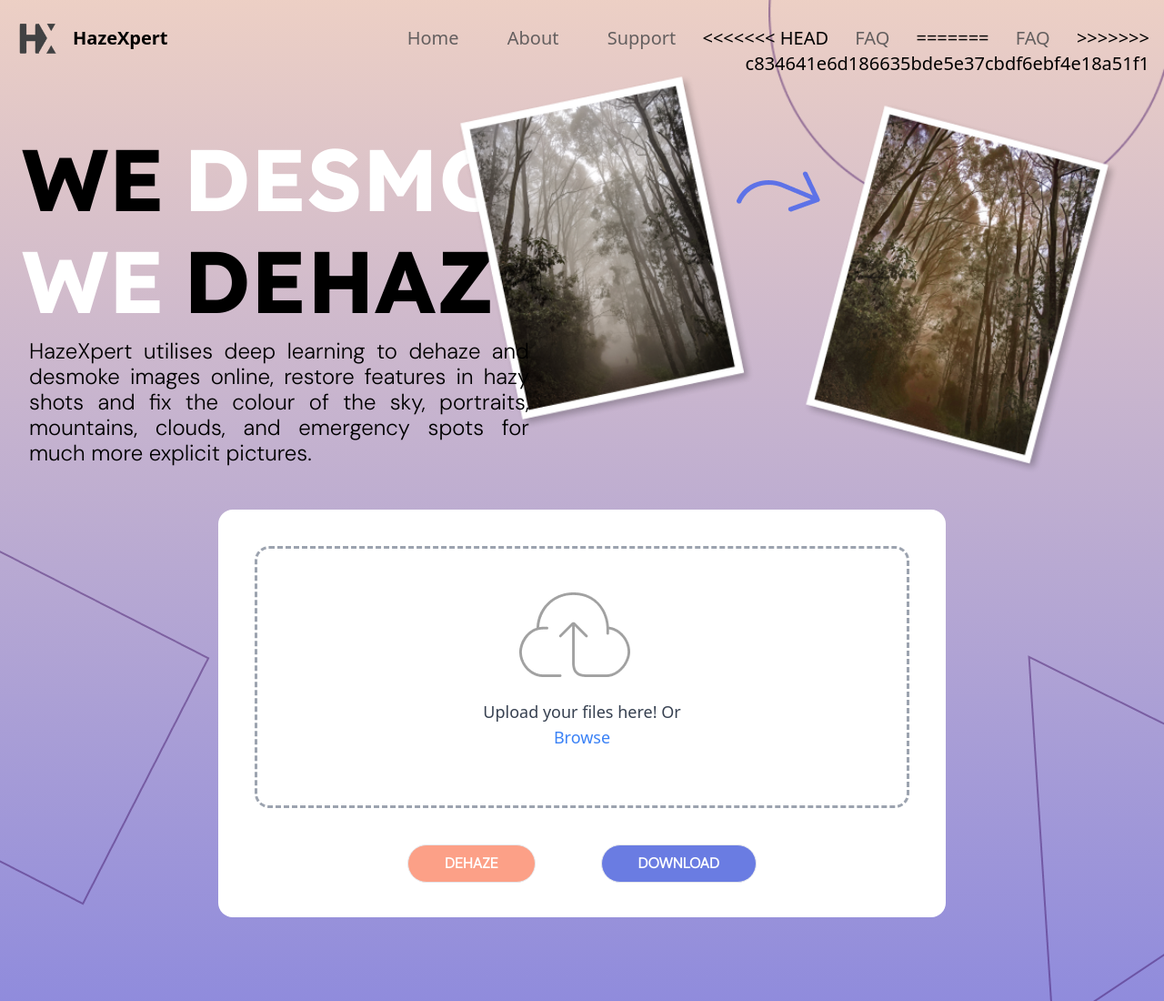
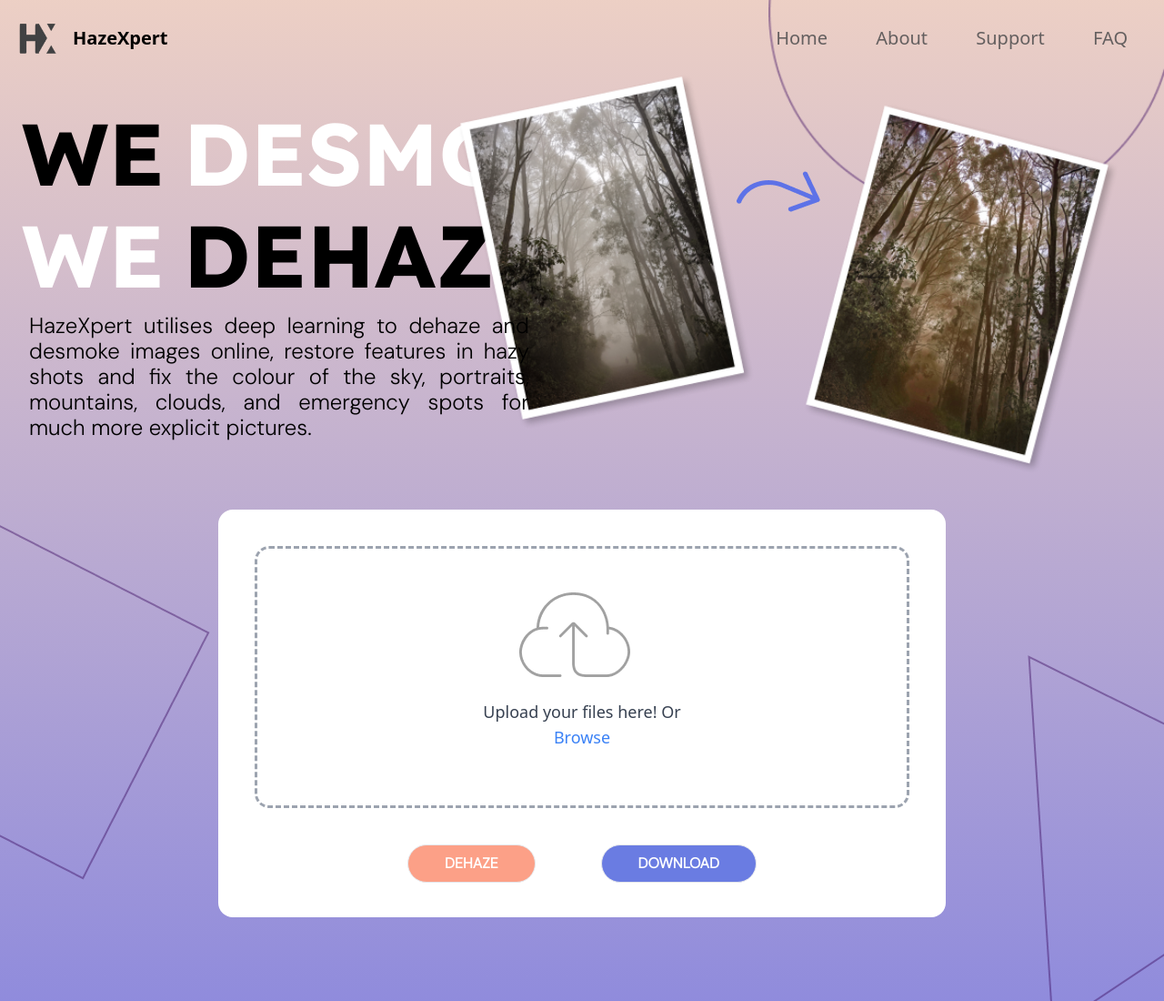
Before and after one commit to agnibhaxray/Haze-Expert, a website: page index.html in a window 1280 px wide. Shown: the top 1100 px of the page at 91% size. Drawn offline with nearby package versions, Linux system fonts and the light colour scheme.

Commit message:
Update Index.html

```diff
--- a/index.html
+++ b/index.html
@@ -32,11 +32,7 @@
 				<li class="md:inline-block my-6 md:my-0 md:mx-6"><a href="#home" class="justify-end hover:bg-mix hover:text-white hover:rounded-full hover:px-3 py-2 transition-all ease-out duration-300 font-normal text-newGray">Home</a></li>
 				<li class="md:inline-block my-6 md:my-0 md:mx-6"><a href="#about" class="justify-end hover:bg-mix hover:text-white hover:rounded-full hover:px-3 py-2 transition-all ease-out duration-300 font-normal text-newGray">About</a></li>
 				<li class="md:inline-block my-6 md:my-0 md:mx-6"><a href="#support" class="justify-end hover:bg-mix hover:text-white hover:rounded-full hover:px-3 py-2 transition-all ease-out duration-300 font-normal text-newGray">Support</a></li>
-<<<<<<< HEAD
 				<li class="md:inline-block my-6 md:my-0 md:mx-6"><a href="#faq" class="justify-end hover:bg-mix hover:text-white hover:rounded-full hover:px-3 py-2 transition-all ease-out duration-300 font-normal text-newGray">FAQ</a></li>
-=======
-				<li class="md:inline-block my-6 md:my-0 md:mx-6"><a href="#price" class="justify-end hover:bg-mix hover:text-white hover:rounded-full hover:px-3 py-2 transition-all ease-out duration-300 font-normal text-newGray">FAQ</a></li>
->>>>>>> c834641e6d186635bde5e37cbdf6ebf4e18a51f1
 			  </ul>
 			  <img class="absolute -top-4 right-0 w-[435px]" src="./images/Ellipse.png" alt="ellipse-img">
 			</nav>
```
